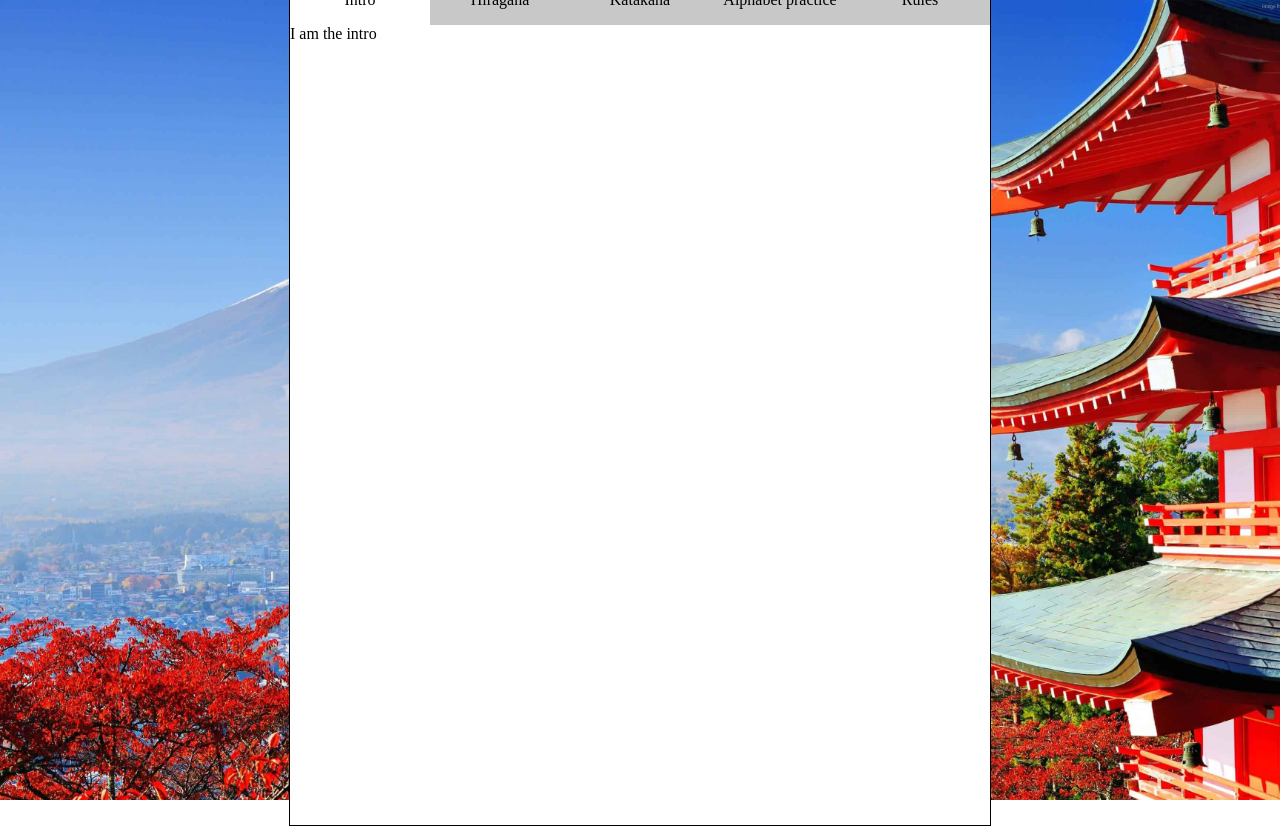
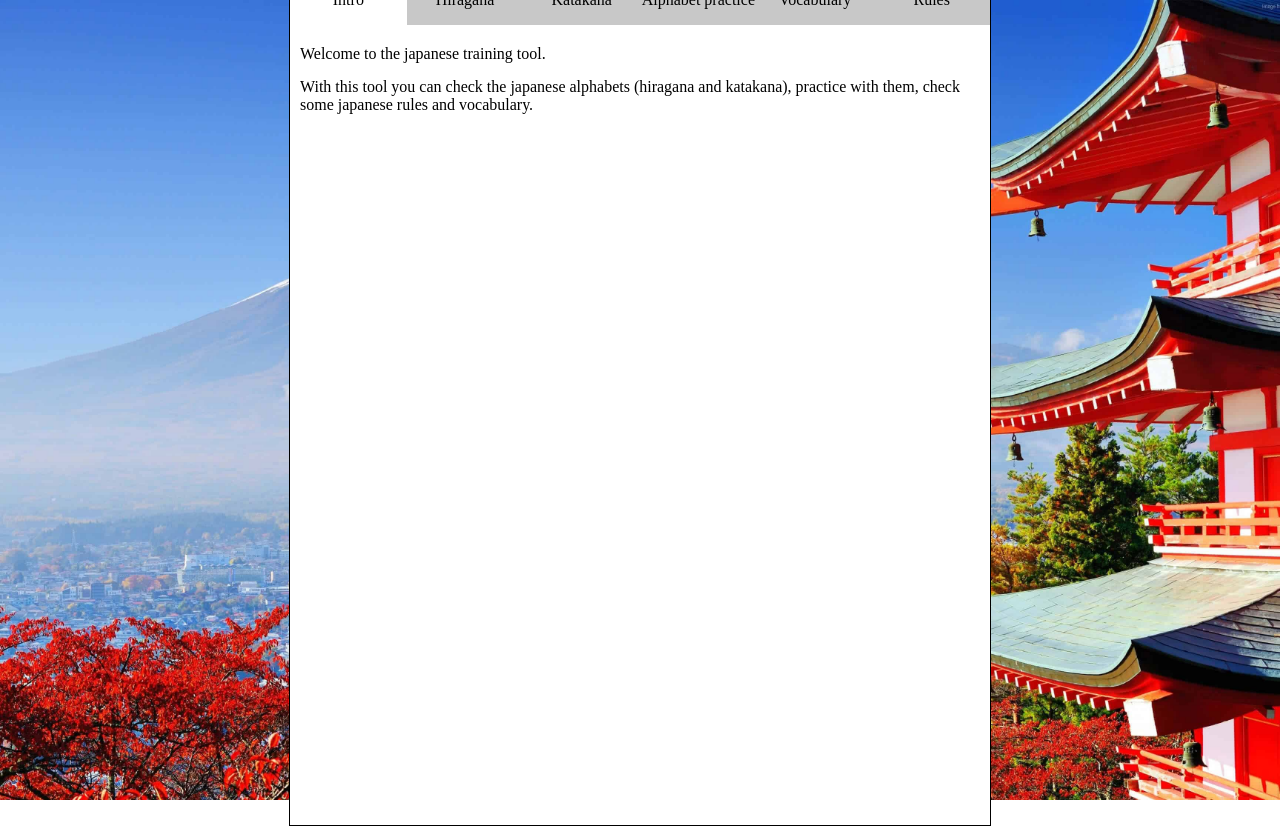
Before and after one commit to Comum/react-japanese-training-tool, a React (Create React App) app: page / in a window 1280 px wide. Built offline with nearby package versions, Linux system fonts and the light colour scheme.

Commit message:
add a couple of things
- add new tab
- work on intro content

```diff
--- a/src/scenes/content/intro-content.js
+++ b/src/scenes/content/intro-content.js
@@ -1,5 +1,26 @@
 import React from 'react';
+import styled from 'styled-components';
 
-const IntroContent = () => <div>I am the intro</div>
+const ContentContainer = styled.section`
+	width: calc(100% - 20px);
+	height: calc(100% - 40px);
+
+	padding: 20px 10px;
+`;
+
+const Paragraph = styled.div`
+	width: 100%;
+	margin-bottom: 15px;
+`;
+
+const IntroContent = () => (
+	<ContentContainer>
+		<Paragraph>Welcome to the japanese training tool.</Paragraph>
+		<Paragraph>
+			With this tool you can check the japanese alphabets (hiragana and katakana), practice with them, check some
+			japanese rules and vocabulary.
+		</Paragraph>
+	</ContentContainer>
+);
 
 export default IntroContent;
--- a/src/scenes/home-container.js
+++ b/src/scenes/home-container.js
@@ -8,7 +8,7 @@ import DefaultContent from './content/default-content';
 
 const ContentContainer = styled.section`
 	width: 100%;
-    height: calc(100% - 100px);
+	height: calc(100% - 50px);
 `;
 class HomeContainer extends React.Component {
 	state = {
@@ -17,9 +17,10 @@ class HomeContainer extends React.Component {
 			{ id: 2, name: 'Hiragana', selected: false, contentName: 'hiragana' },
 			{ id: 3, name: 'Katakana', selected: false, contentName: 'katakana' },
 			{ id: 4, name: 'Alphabet practice', selected: false, contentName: 'alphabet' },
-			{ id: 5, name: 'Rules', selected: false, contentName: 'rules' },
+			{ id: 5, name: 'Vocabulary', selected: false, contentName: 'vocabulary' },
+			{ id: 6, name: 'Rules', selected: false, contentName: 'rules' },
 		],
-        content: 'intro'
+		content: 'intro',
 	};
 
 	handleTabClick = id => {
@@ -44,7 +45,7 @@ class HomeContainer extends React.Component {
 	};
 
 	getContentToShow(content) {
-        switch(content) {
+		switch (content) {
 			case 'intro':
 				return <IntroContent />;
 			default:
@@ -59,12 +60,10 @@ class HomeContainer extends React.Component {
 		return (
 			<MainModal>
 				<TabsContainer tabs={this.state.tabs} handleTabClick={this.handleTabClick} />
-                <ContentContainer>
-                    {contentElement}
-                </ContentContainer>
+				<ContentContainer>{contentElement}</ContentContainer>
 			</MainModal>
 		);
-	}
+	};
 }
 
 export default HomeContainer;
```
Lines whose indentation alone changed are shown as unchanged.
